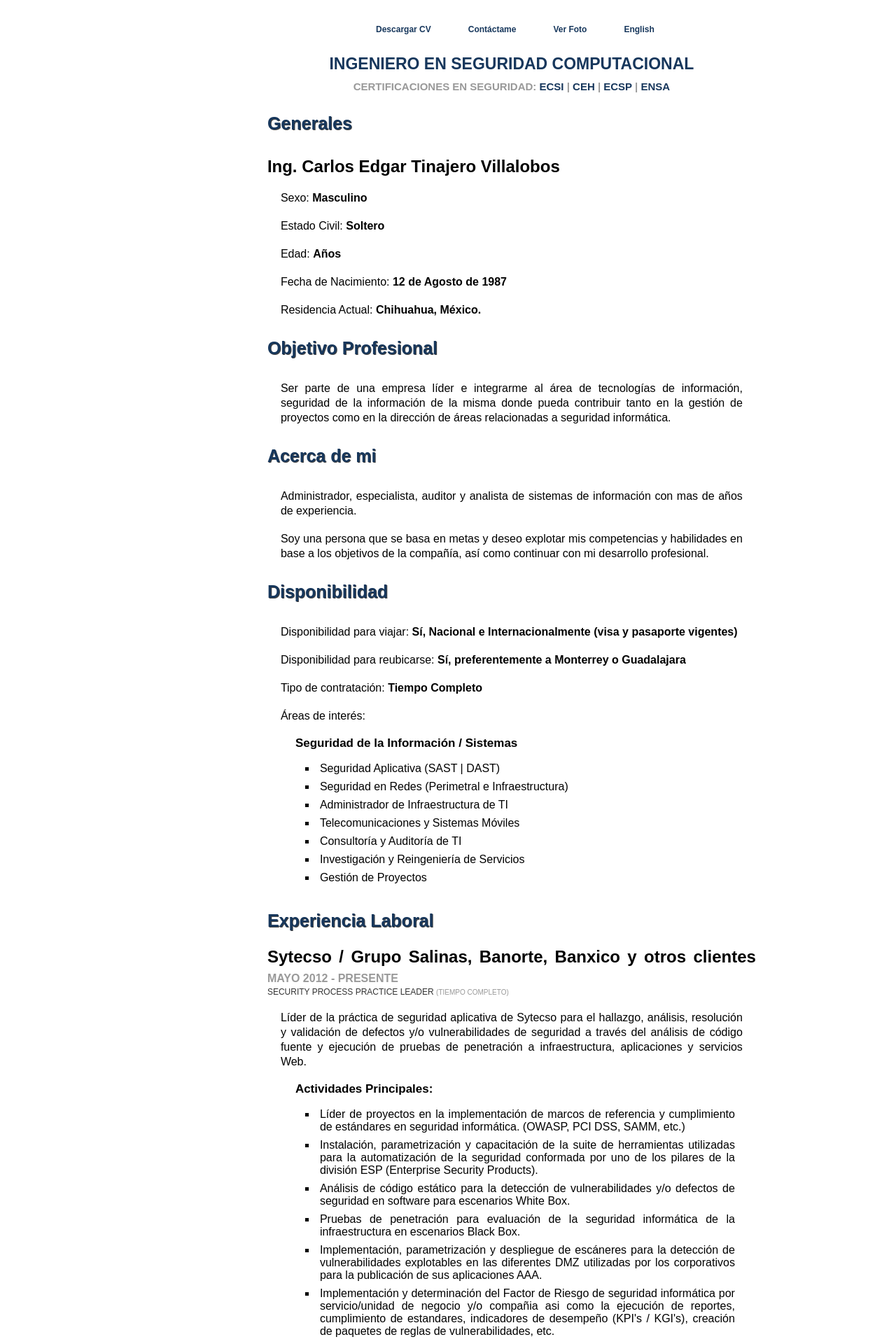
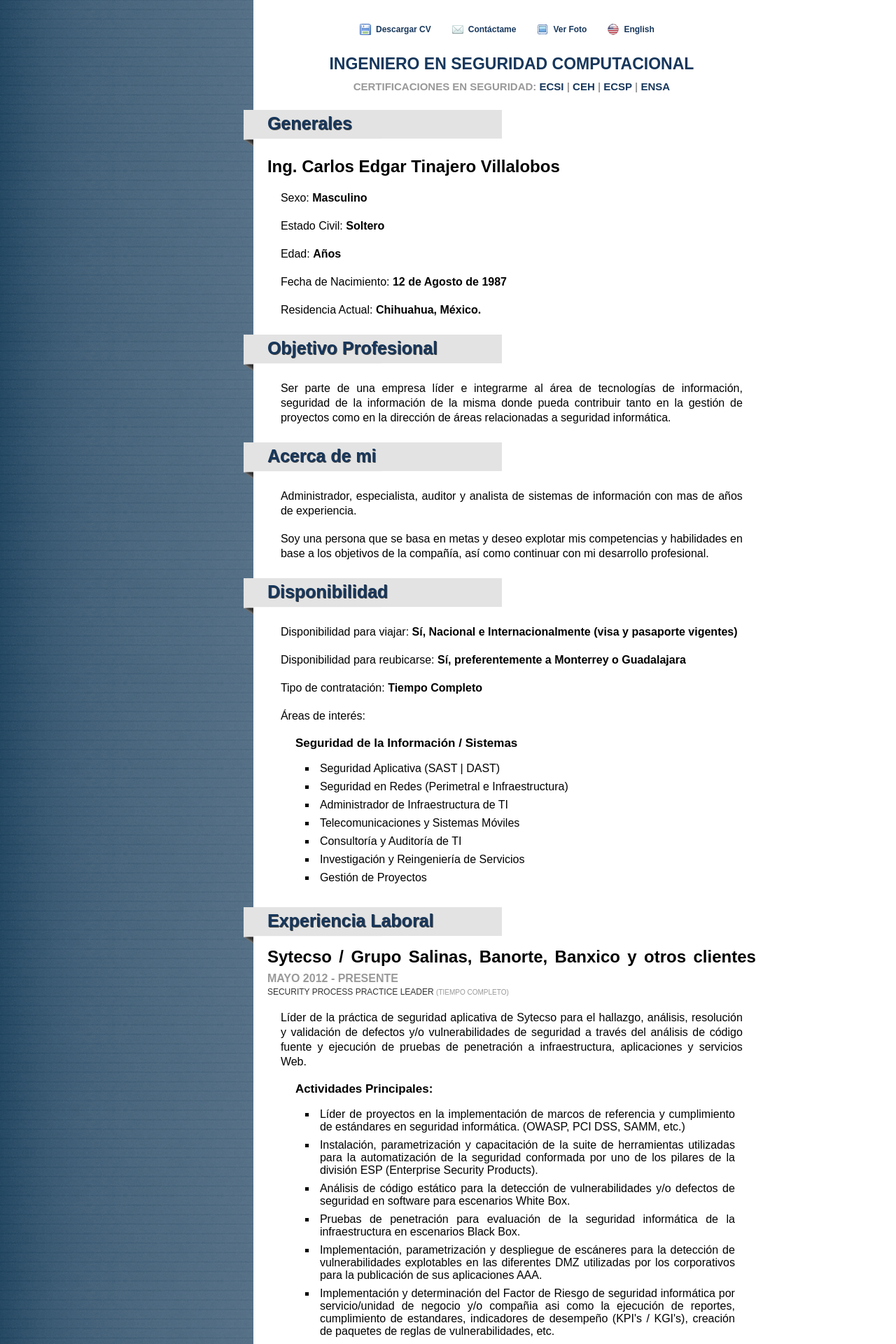
Before and after one commit to cetinajero/cv, a Jekyll site: the page built from index.md, in a window 1280 px wide. Shown: the top 1920 px of the page at 70% size. Built offline with Jekyll 4.4.1, drawn with Linux system fonts in a browser that asks for light colours.

Commit message:
Added images

```diff
--- a/_sass/cv/_style.scss
+++ b/_sass/cv/_style.scss
@@ -19,7 +19,7 @@ body {height:100%;margin:0px; padding:0px; font-family: Arial, Helvetica,sans-se
 }
 
 #generals {
-    background:transparent url(../images/bg-generals-blue.jpg) repeat-y fixed left top;
+    background:transparent url(../img/bg-generals-blue.jpg) repeat-y fixed left top;
     vertical-align:top;
     min-width:283px;
     padding:0;
@@ -71,7 +71,7 @@ a img {
 }
 
 #frame {
-	background:url(../images/frame.jpg) no-repeat;
+	background:url(../img/frame.jpg) no-repeat;
 	width:171px;
 	height:214px;
 	margin:25px 0px 0px 0px;
@@ -103,11 +103,11 @@ a img {
 }
 
 #details #phone {
-	background: url(../images/phone.png) no-repeat;
+	background: url(../img/phone.png) no-repeat;
 }
 
 #details #email {
-	background: url(../images/email.png) no-repeat;
+	background: url(../img/email.png) no-repeat;
 }
 
 /*
@@ -175,27 +175,27 @@ a img {
 }
 
 #download {
-	background:url(../images/disk.jpg) no-repeat 0px 9px;
+	background:url(../img/disk.jpg) no-repeat 0px 9px;
 }
 
 #mail {
-	background:url(../images/mail.png) no-repeat 0px 9px;
+	background:url(../img/mail.png) no-repeat 0px 9px;
 }
 
 #photo {
-	background:url(../images/image.png) no-repeat 0px 9px;
+	background:url(../img/image.png) no-repeat 0px 9px;
 }
 
 #english {
-	background:url(../images/en.png) no-repeat 0px 9px;
+	background:url(../img/en.png) no-repeat 0px 9px;
 }
 
 #spanish {
-	background:url(../images/es.png) no-repeat 0px 9px;
+	background:url(../img/es.png) no-repeat 0px 9px;
 }
 
 #online {
-	background:url(../images/online.png) no-repeat 0px 9px;
+	background:url(../img/online.png) no-repeat 0px 9px;
 }
 
 
@@ -206,7 +206,7 @@ a img {
 */
 
 h1 {
-	background: url(../images/gray-trans.png) no-repeat;
+	background: url(../img/gray-trans.png) no-repeat;
 	height:52px;
 	width:369px;
 	left:-34px;
@@ -219,13 +219,13 @@ h1 {
 	margin-top:25px;
 }
 
-.blue { background: url(../images/blue-trans.png) no-repeat; }
-.orange { background: url(/..images/orange-trans.png) no-repeat; }
-.low-gray { background: url(../images/low-gray-trans.png) no-repeat; }
-.pink { background: url(../images/pink-trans.png) no-repeat; }
-.lime { background: url(../images/lime-trans.png) no-repeat; }
-.red { background: url(../images/red-trans.png) no-repeat; }
-.purple { background: url(../images/purple-trans.png) no-repeat; }
+.blue { background: url(../img/blue-trans.png) no-repeat; }
+.orange { background: url(/..img/orange-trans.png) no-repeat; }
+.low-gray { background: url(../img/low-gray-trans.png) no-repeat; }
+.pink { background: url(../img/pink-trans.png) no-repeat; }
+.lime { background: url(../img/lime-trans.png) no-repeat; }
+.red { background: url(../img/red-trans.png) no-repeat; }
+.purple { background: url(../img/purple-trans.png) no-repeat; }
 
 hr {
 	border:0 none;
```
Also changed, not shown: img/bg-generals-blue.jpg (added), img/blue-trans.png (added), img/disk.jpg (added), img/email.png (added), img/en.png (added), img/es.png (added), img/frame.jpg (added), img/gray-trans.png (added), img/image.png (added), img/lime-trans.png (added), img/low-gray-trans.png (added), img/mail.png (added), img/online.png (added), img/orange-trans.png (added), 4 more files.
